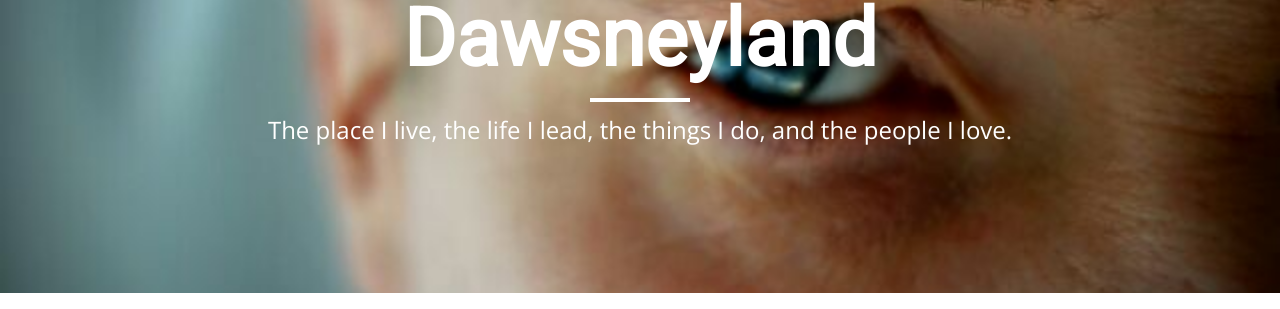
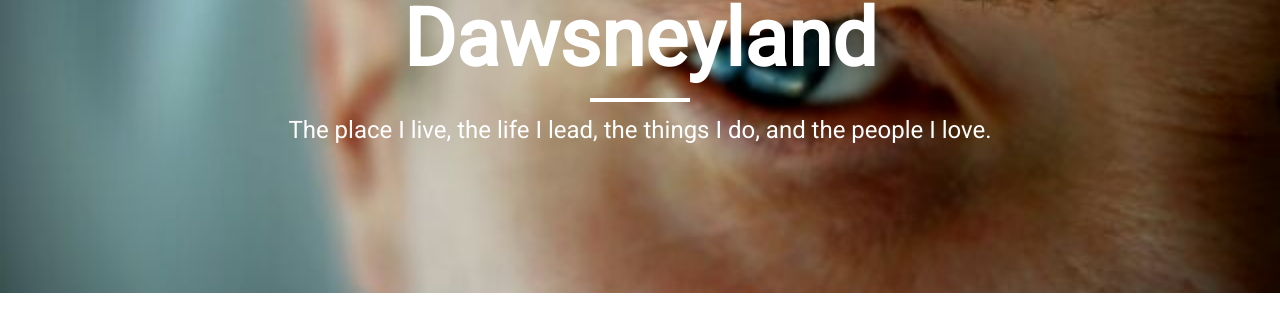
Before and after one commit to dawsneyland/formerdland, a Jekyll site: the page built from index.html, in a window 1280 px wide. Shown: the part 215-524 px from the top of the page. Built offline with Jekyll 4.4.1, drawn with Linux system fonts in a browser that asks for light colours; nearby versions of some CDN libraries; the list of posts is cut into pages by our own code; comment, search, counter and statistics services are not loaded.

Commit message:
Update custom.css

```diff
--- a/css/custom.css
+++ b/css/custom.css
@@ -16,3 +16,9 @@ footer {
 h1, h2, h3, h4, h5, h6 {
     font-family: 'Roboto', sans-serif;
 }
+
+.intro-header .site-heading .subheading, .intro-header .page-heading .subheading {
+
+    font-family: 'Roboto', sans-serif;
+
+}
```
